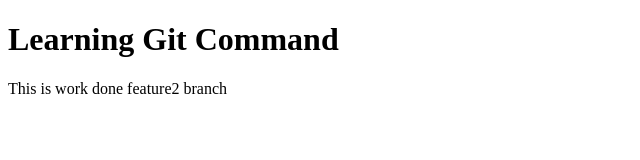
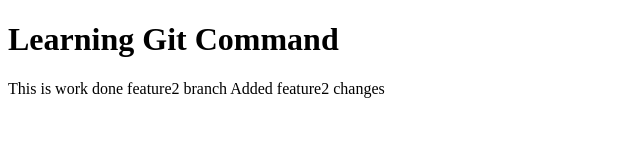
Before and after one commit to hiteshbhavsar986/Another_One, a plain HTML site: page index.html in a window 1280 px wide. Shown: the whole page, without its empty margins (0-640 px from the left). Drawn offline with Linux system fonts and the light colour scheme.

Commit message:
Added Feature 2 changes

```diff
--- a/index.html
+++ b/index.html
@@ -7,6 +7,6 @@
 </head>
 <body>
     <h1>Learning Git Command</h1>
-    <p>This is work done feature2 branch</p>
+    <p>This is work done feature2 branch Added feature2 changes</p>
 </body>
 </html>
```
